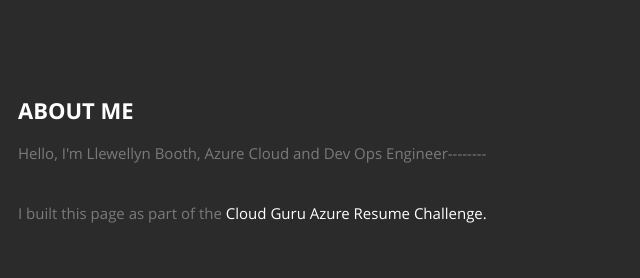
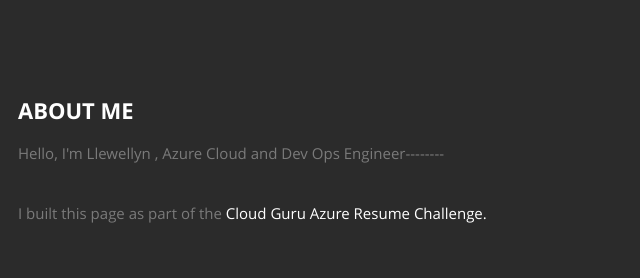
Before and after one commit to llewellynbooth/my-Azure-Resume, a plain HTML site: page frontend/index.html in a window 1280 px wide. Shown: the part 800-1078 px from the top of the page, 387-1027 px from the left. Drawn offline with nearby package versions, Linux system fonts and the light colour scheme; no server answers; a script that the page names is missing.

Commit message:
Update index.html

```diff
--- a/frontend/index.html
+++ b/frontend/index.html
@@ -90,7 +90,7 @@
 
             <h2>ABOUT ME</h2>
 
-            <p> Hello, I'm Llewellyn Booth, <span>Azure Cloud and Dev Ops Engineer--------</a></span>
+            <p> Hello, I'm Llewellyn , <span>Azure Cloud and Dev Ops Engineer--------</a></span>
 
          </br>
       </br>
```
